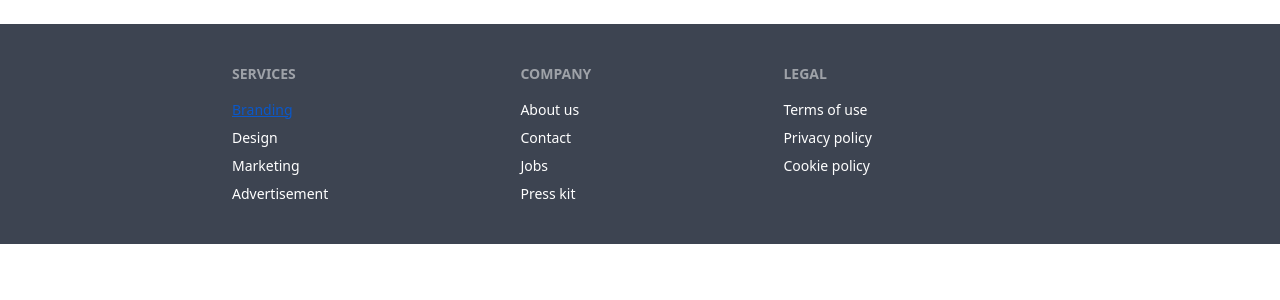
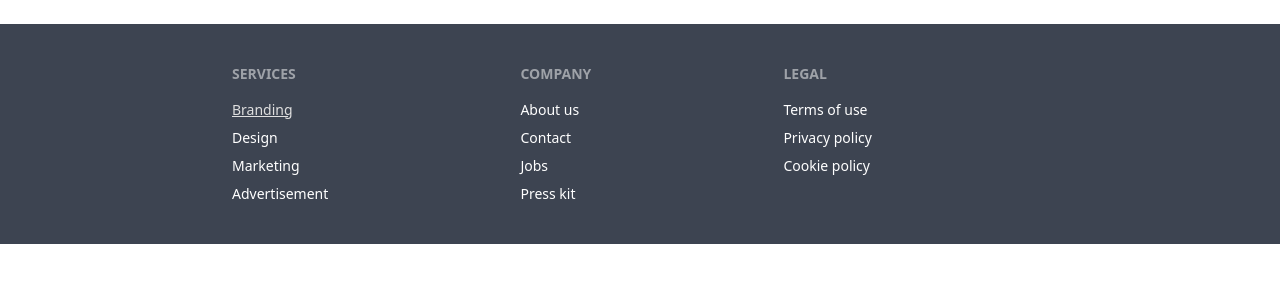
Before and after one commit to devkpanda/website, a PHP site: page /cadastro.html in a window 1280 px wide, with the pointer over the restyled element. Shown: the part 473-773 px from the top of the page. Run offline with PHP 8.4, Linux system fonts and the light colour scheme; some libraries are stand-ins or nearby versions.

Commit message:
mudando o hover do link do footer

```diff
--- a/assets/css/styleform.css
+++ b/assets/css/styleform.css
@@ -25,3 +25,7 @@ form .btn:hover{
     border-color: rgb(207, 207, 207);
     transition: 1s;
 }
+
+footer a:hover{
+    color: rgb(223, 223, 223);
+}
```
